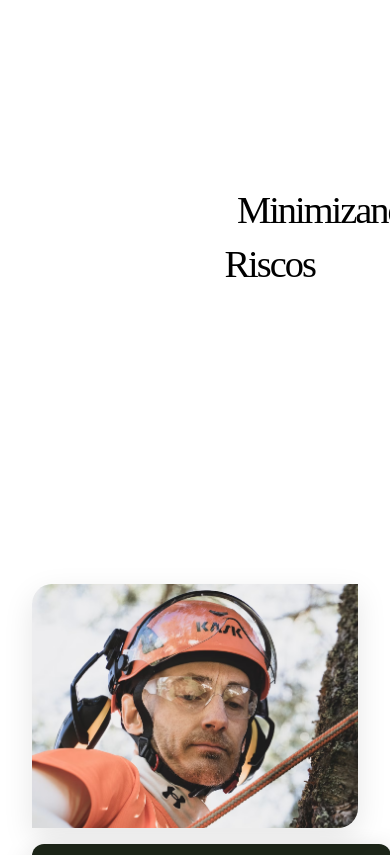
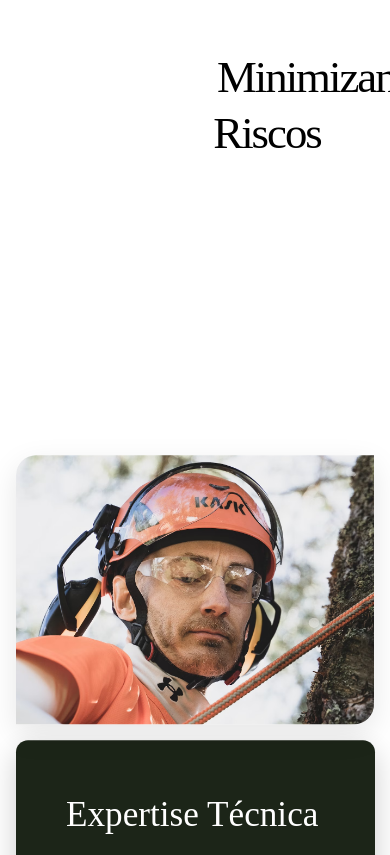
Before and after one commit to pedroribeiro2706/clorofilla-site, a plain HTML site: page index.html in a window 390 px wide. Shown: the part 4129-4984 px from the top of the page. Drawn offline with nearby package versions, Linux system fonts and the light colour scheme; a web font is replaced by a local one.

Commit message:
feat(responsive-03/mobile): reduce spacing in .minimizando-riscos-container and set headings to clamp(2.8rem, 8vw, 4.4rem)

```diff
--- a/css/responsive.css
+++ b/css/responsive.css
@@ -57,7 +57,9 @@ body {
   .vertical-section-diferenciais, .diferenciais-container { height: auto !important; }
   .diferenciais-section { position: static !important; height: auto !important; transform: none !important; }
   .diferenciais-text { max-width: 90vw !important; font-size: 1.2rem; }
-  .minimizando-title, .riscos-title { font-size: clamp(2.4rem, 6vw, 4.5rem); letter-spacing: -2px; }
+  .minimizando-title, .riscos-title { font-size: clamp(2.8rem, 8vw, 4.4rem); letter-spacing: -2px; }
+  /* Minimizando Riscos: reduzir afastamentos no mobile */
+  .minimizando-riscos-container { padding: 2.5rem 1rem; margin-top: 1rem; }
   .minimizando-wrapper { width: 100%; padding-right: 5%; }
   .sobre-primary-text { font-size: 2rem; }
   .sobre-secondary-text { font-size: 1.2rem; padding-right: 0; }
```
